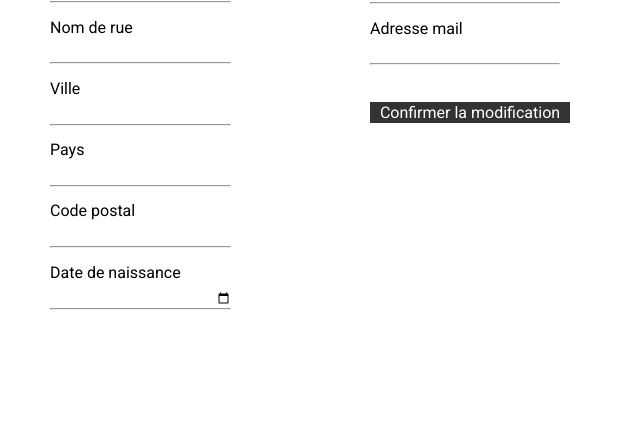
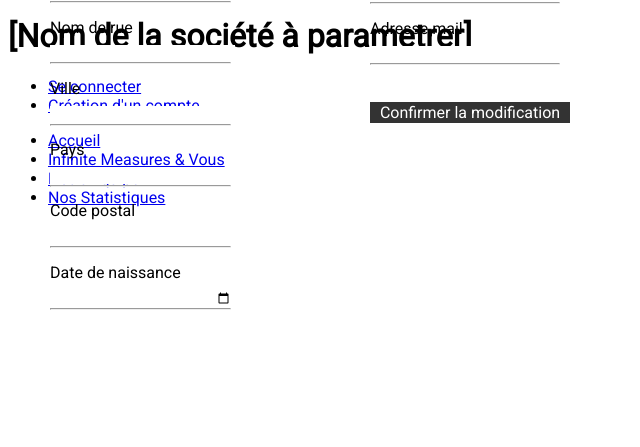
Before and after one commit to cyrilbister/Icare, a PHP site: page /parametres_de_compte.html in a window 1280 px wide. Shown: the part 316-763 px from the top of the page, without its empty margins (0-640 px from the left). Before the commit the page ends 626 px from the top, so only its background shows below. Run offline with PHP 8.4, Linux system fonts and the light colour scheme.

Commit message:
modifs header et paramètres de compte

```diff
--- a/Pages_gestionnaire/parametres_de_compte.css
+++ b/Pages_gestionnaire/parametres_de_compte.css
@@ -7,7 +7,6 @@ body
     height: 100%;
 }
 
-
 input {
     background-color:white ; /*champs à remplir*/
     color: white;
@@ -16,71 +15,20 @@ input {
     cursor: pointer;
     width: 100%;
 }
+
 input:hover {
     background-color: white;
     color: black;
 
 }
 
-nav.page-accueil ul{
-
-
-    cursor:auto;
-    mix-blend-mode: multiply;
-
-    font-size: 20px;
-    margin-left: 0%;
-    margin-right: 9%;
-    margin-bottom: -13%;
-    margin-top: -1%;
-    color : #333;
-    padding: 0;
-
-    position: relative;
-
-    overflow: hidden;
-    z-index:2;
-    list-style-type: none;
-}
-
-
- nav.page-accueil ul li  {
-
-    height: 20px; /*MAXI IMPORTANT à changer pour que le header soit ok*/
-    float: left;
-    margin: 2.5%;
-    margin-right: -2.5%;
-    display: inline-block;
-
-}
-
- nav.page-accueil ul li.rubriques a  {
-
-    color : white;
-    text-decoration: none;
-    background-color: grey;
-    padding: 10px;
-    text-align: center;
-    display: block;
+p{
     font-family: "Roboto";
-
-}
-
- nav.page-accueil ul li.rubriques:hover a{
-    color : grey;
-    background-color: #483D8B;
-    transition: 0.5s;
-}
-
-
-.Paramètres-du-compte-titre p{
-    font-family: "Roboto";
-    border : 3px solid black;
-    font-size: large;
+    font-size: xx-large;
+    font-weight: bold;
     position: absolute;
-    top : 800px;
-    left : 30px;
-
+    top : 50px;
+    left : 50px;
 }
 
 hr{
@@ -105,7 +53,6 @@ hr{
     left: 370px;
 }
 
-
 .bouton
 {
 background-color: #333;
--- a/Pages_gestionnaire/parametres_de_compte.html
+++ b/Pages_gestionnaire/parametres_de_compte.html
@@ -9,24 +9,43 @@
 </head>
 
 <header>
-    <link href="header.html" type="text/html">
-</header>
-<body>
-    <nav class="page-accueil">
-        <ul>
-            <li class="rubriques" ><a href="accueil.html">Accueil</a></li>
 
+	<div class="container">
+	<div class="bande">
+		<img src="../infinite_measures.gif"/>
+		<h1> [Nom de la société à parametrer]</h1>
+		<nav class="utilisateur">
+		<ul>
+    		<li class="rubriques" ><a href="C:\Users\valen\Documents\nouveau-dossier\login.html">Se connecter</a></li>
+
+    		<li class="rubriques"><a href="C:\Users\valen\Documents\nouveau-dossier\page3.html">Création d'un compte</a></li>
+
+    	</ul>
+		</nav>
+	</div>
+	</div>
+
+
+
+	<div class="menu">
+	<nav class="page-accueil">
+		<ul>
+    		<li class="rubriques" ><a href="accueil.html">Accueil</a></li>
             <li class="rubriques" ><a href="page1.html">Infinite Measures & Vous</a></li>
             <li class="rubriques"><a href="page2.html">Notre Equipe</a></li>
             <li class="rubriques"><a href="page4.html">Nos Statistiques</a></li>
+		</ul>
+	</nav>
+	</div>
 
-        </ul>
-    </nav>
+</header>
+<body>
 
-    <p class="Pamètres-du-compte-titre">
-        Paramètres du compte
-    </p>
+
     <form method="POST" action="test.php">
+        <p>
+            Paramètres de mon compte
+        </p>
         <input type="submit" value="Confirmer la modification" class="bouton"/>
         <div class="container" id="un">
             <section>
```
Also changed, not shown: Pages_gestionnaire/header.html (+5 -6 lines).
